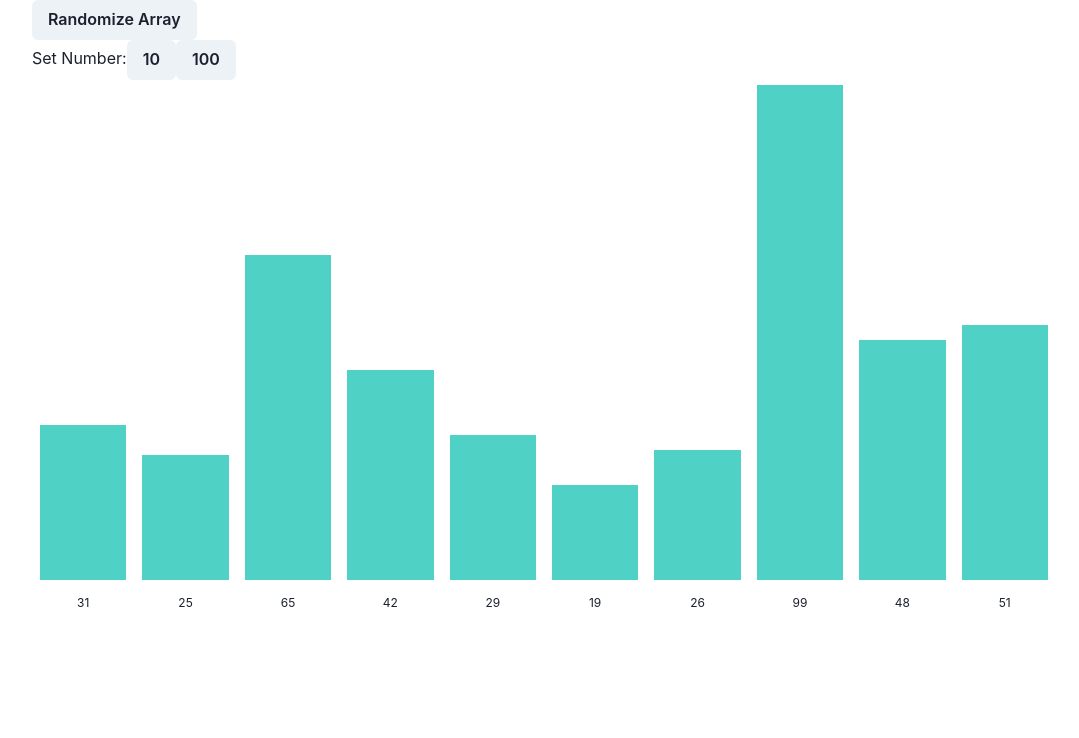
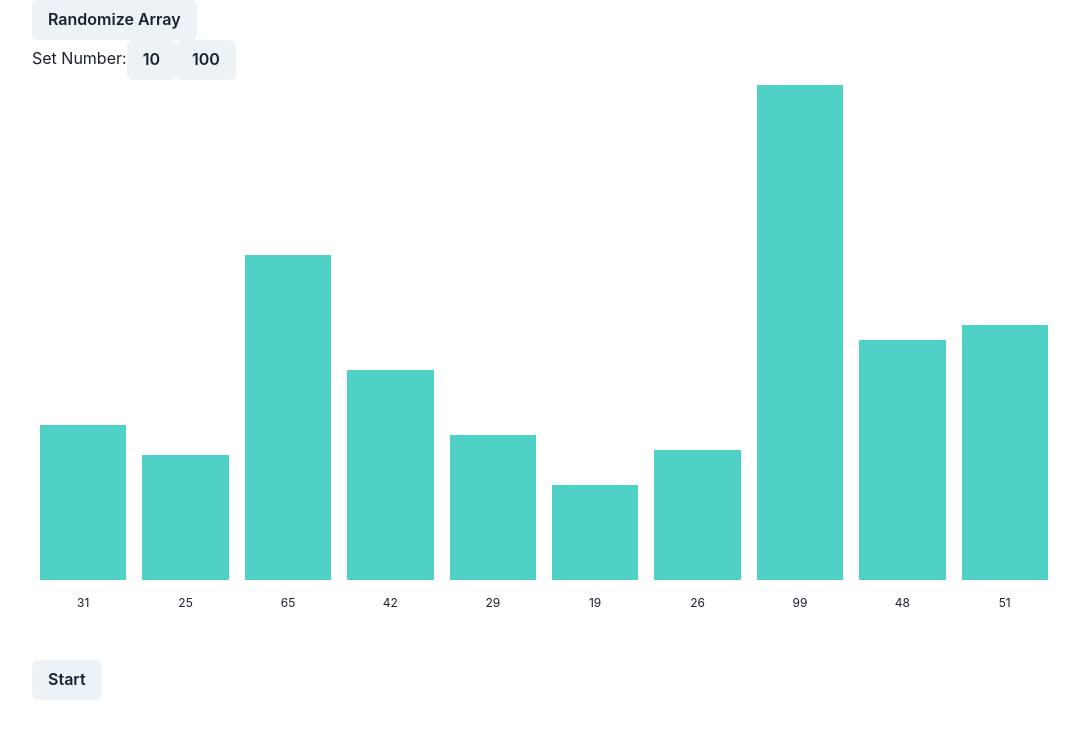
Before and after one commit to TimSnake13/react-algorithms-visualization, a Next.js app: page / in a window 1280 px wide. Shown: the top 738 px of the page, without its empty margins (96-1175 px from the left). Built offline with nearby package versions, Linux system fonts and the light colour scheme.

Commit message:
Main infinite loop setup

```diff
--- a/src/components/Sorting/Sorting.tsx
+++ b/src/components/Sorting/Sorting.tsx
@@ -1,6 +1,6 @@
 import { Box, Button, Flex } from "@chakra-ui/react";
 import * as React from "react";
-import { useCallback, useEffect, useState } from "react";
+import { useCallback, useEffect, useRef, useState } from "react";
 
 const Sorting = () => {
   const [items, setItems] = useState<number[]>([]);
@@ -23,21 +23,37 @@ const Sorting = () => {
     setItems(newArray);
     setMax(maxNumber);
   };
-  useEffect(() => {
-    handleChangeAmountOfItems(10);
-  }, []);
 
   const calculateHeight = (value: number) => {
     const percentage = (value / max) * 100;
-
     return percentage.toString() + "%";
   };
   const calculateWidth = useCallback(() => {
     const percentage = 100 / currentAmount;
-    console.log(percentage);
     return percentage.toString() + "%";
   }, [currentAmount]);
 
+  const [looping, setLooping] = useState(false);
+  const loopingRef = useRef(looping);
+  loopingRef.current = looping;
+
+  const toggleLoop = () => {
+    setLooping((current) => !current);
+  };
+  const runAlgorithm = useCallback(() => {
+    // Using ref = always up to date
+    if (loopingRef.current) {
+      // ******   Run Algorithm   *******
+      console.log("Looping");
+    }
+
+    setTimeout(runAlgorithm, 1000);
+  }, []);
+
+  useEffect(() => {
+    handleChangeAmountOfItems(10);
+    runAlgorithm();
+  }, []);
   return (
     <Box px={"8rem"}>
       <Box>
@@ -82,6 +98,11 @@ const Sorting = () => {
           </Flex>
         ))}
       </Flex>
+      <Box mt="5rem">
+        <Button onClick={() => toggleLoop()}>
+          {looping ? "Stop" : "Start"}
+        </Button>
+      </Box>
     </Box>
   );
 };
```
